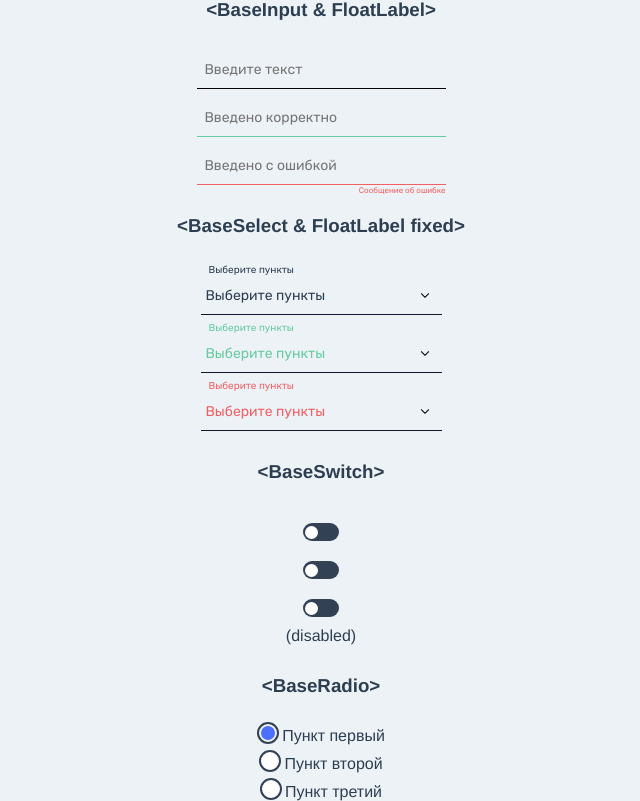
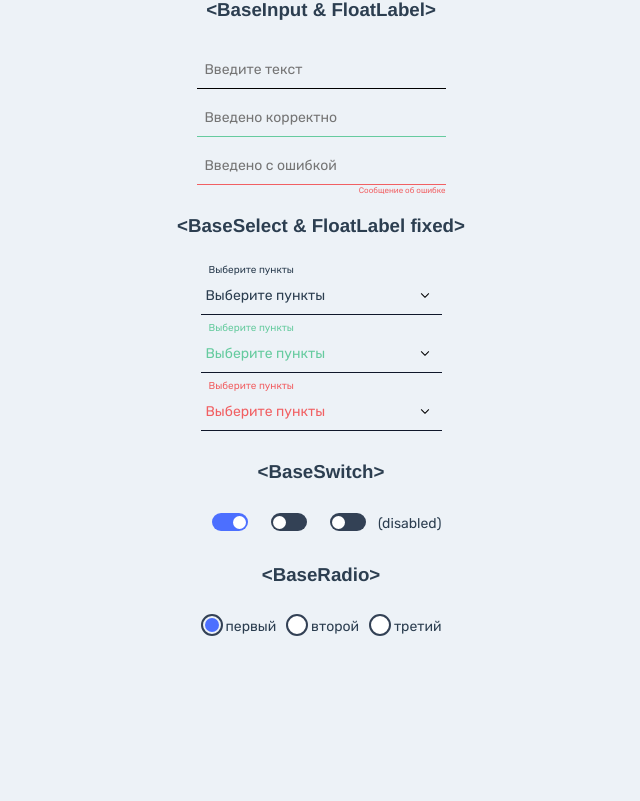
Before and after one commit to aleksaandr24/vue-pets, a Vue app: page /ui-kit in a window 1280 px wide. Shown: the part 387-1188 px from the top of the page, without its empty margins (319-959 px from the left). After the commit the page ends 1024 px from the top, so only its background shows below. Built offline with nearby package versions, Linux system fonts and the light colour scheme.

Commit message:
Update BaseSwitch ui-component: add v-model

```diff
--- a/src/components/ui/BaseSwitch/BaseSwitch.vue
+++ b/src/components/ui/BaseSwitch/BaseSwitch.vue
@@ -1,7 +1,9 @@
 <template>
   <input
-    :disabled="!on"
+    :disabled="elemDisabled"
     :id="elemID"
+    :checked="elemChecked"
+    @change="$emit('update:modelValue', { id: $event.target.id, checked: $event.target.checked} )"
     type="checkbox"
     class="base-switch"
   />
@@ -22,10 +24,21 @@ export default {
       required: true
     },
 
-    on: {
+    elemDisabled: {
       type: Boolean,
       default: true
+    },
+
+    elemChecked: {
+      type: Boolean,
+      default: false
     }
-  }
+  },
+
+  emits: [
+    'update:modelValue'
+  ],
+
+
 }
 </script>
--- a/src/views/UIKit/UIKit.scss
+++ b/src/views/UIKit/UIKit.scss
@@ -60,4 +60,20 @@
   &__regular-select {
     width: 241px;
   }
+
+  &__regular-switch {
+    width: 241px;
+    display: flex;
+    flex-direction: row;
+    justify-content: space-between;
+    @include select-text;
+  }
+
+  &__regular-radio {
+    width: 241px;
+    display: flex;
+    flex-direction: row;
+    justify-content: space-between;
+    @include select-text;
+  }
 }
--- a/src/views/UIKit/UIKit.vue
+++ b/src/views/UIKit/UIKit.vue
@@ -84,18 +84,19 @@
       />
     </FloatLabel>
     <h3 class="ui-kit__section">BaseSwitch</h3>
+    <div class="ui-kit__regular-switch">
       <BaseSwitch
-      :elemID="'switch1'"
-    />
-    <BaseSwitch
-      :elemID="'switch2'"
-    />
-    <BaseSwitch
-      :elemID="'switch3'"
-      :on="false"
+        v-for="(value, index) in switchData"
+        v-model="baseSwitch[index]"
+        :key="index"
+        :elemID="value"
+        :elemChecked="index === 0 ? true : false"
+        :elemDisabled="index === 2 ? true : false"
       />
       <span>(disabled)</span>
+    </div>
     <h3 class="ui-kit__section">BaseRadio</h3>
+    <div class="ui-kit__regular-radio">
       <BaseRadio
         v-for="(element, index) in radioData"
         v-model="baseRadio"
@@ -105,6 +106,7 @@
         :elemLabel="element"
         :elemChecked="index === 0 ? true : false"
       />
+    </div>
   </div>
 </template>
 
@@ -141,11 +143,21 @@ export default {
         'Пункт второй',
         'Пункт третий'
       ],
+      baseSwitch: {
+        0: '',
+        1: '',
+        2: ''
+      },
+      switchData: [
+        'switch1',
+        'switch2',
+        'switch3'
+      ],
       baseRadio: '',
       radioData: [
-        'Пункт первый',
-        'Пункт второй',
-        'Пункт третий'
+        'первый',
+        'второй',
+        'третий'
       ]
     }
   }
```
Lines whose indentation alone changed are shown as unchanged.
